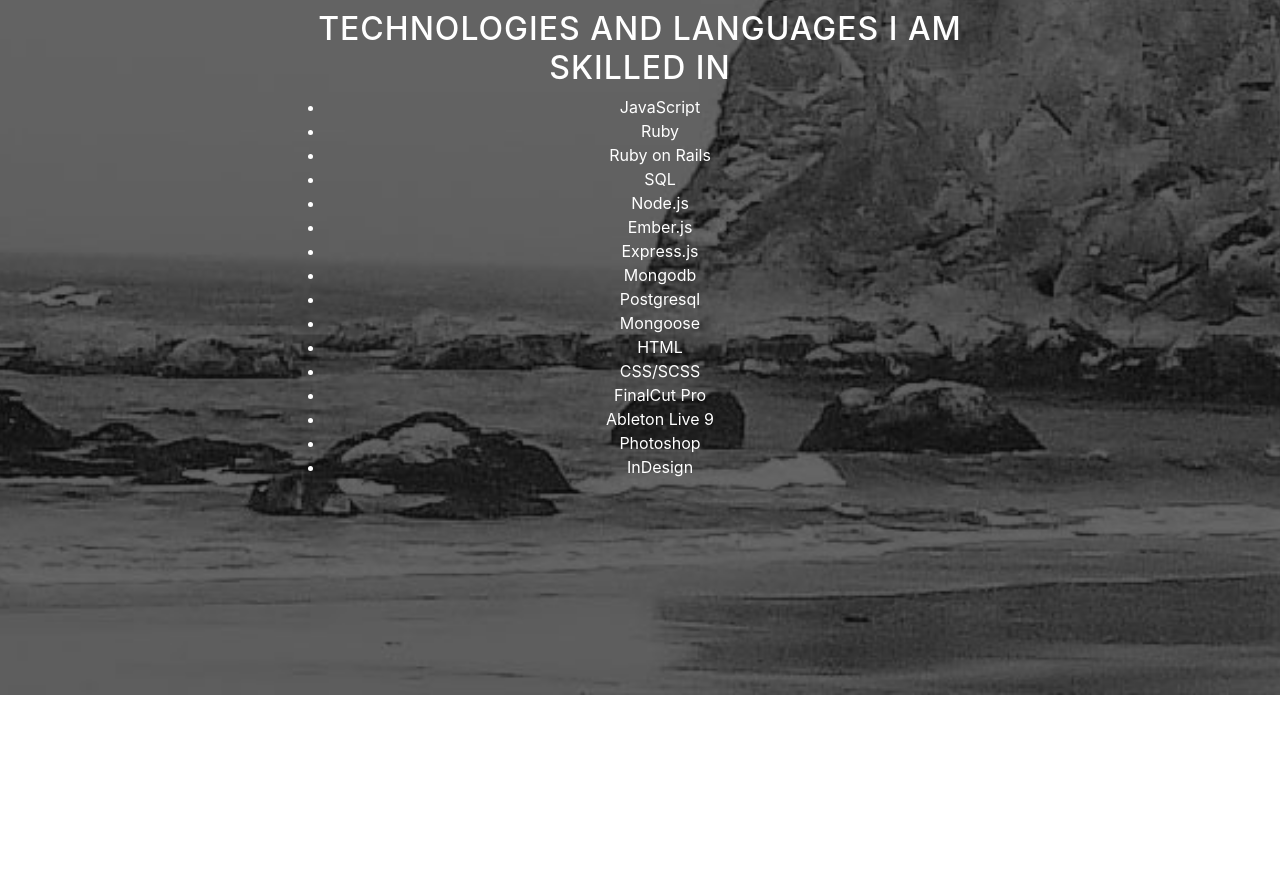
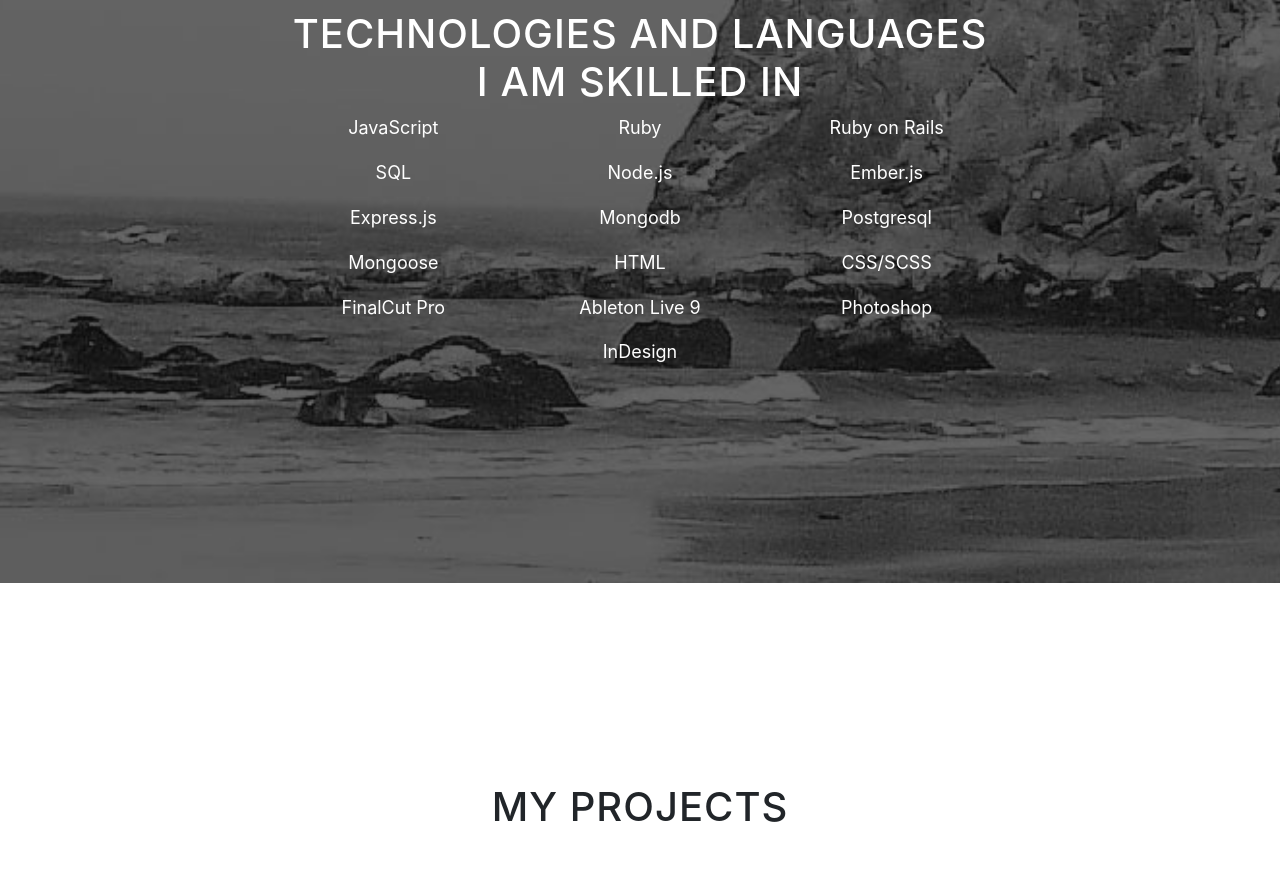
Before and after one commit to myerscm/my-portfolio, a website with bundled scripts: page index.html in a window 1280 px wide. Shown: the part 1612-2504 px from the top of the page. Built offline with nearby package versions, Linux system fonts and the light colour scheme.

Commit message:
Add Projects section, landing page background image
Both of these sections need more work ASAP, pushing for outcomes review

```diff
--- a/index.html
+++ b/index.html
@@ -42,6 +42,9 @@
               <a class="nav-link js-scroll-trigger" href="#download">Skills</a>
             </li>
             <li class="nav-item">
+              <a class="nav-link js-scroll-trigger" href="#projects">Projects</a>
+            </li>
+            <li class="nav-item">
               <a class="nav-link js-scroll-trigger" href="#contact">Contact</a>
             </li>
           </ul>
@@ -56,7 +59,7 @@
           <div class="row">
             <div class="col-lg-8 mx-auto">
               <h1 class="brand-heading">Connor Myers</h1>
-              <p class="intro-text">A passionate web developer looking for challenges and impactful work. I strive to make each project feel like a world of its own.</p>
+              <p class="intro-text">A full stack web developer looking for challenges and impactful work. I strive to make each project feel like a world of its own.</p>
               <a href="#about" class="btn btn-circle js-scroll-trigger">
                 <i class="fa fa-angle-double-down animated"></i>
               </a>
@@ -85,35 +88,70 @@
     <section id="download" class="download-section content-section text-center">
       <div class="container">
         <div class="col-lg-8 mx-auto">
-          <h2>Technologies and languages I am skilled in</h2>
-        <ul>
-          <li>JavaScript</li>
-          <li>Ruby</li>
-          <li>Ruby on Rails</li>
-          <li>SQL</li>
-          <li>Node.js</li>
-          <li>Ember.js</li>
-          <li>Express.js</li>
-          <li>Mongodb</li>
-          <li>Postgresql</li>
-          <li>Mongoose</li>
-          <li>HTML</li>
-          <li>CSS/SCSS</li>
-          <li>FinalCut Pro</li>
-          <li>Ableton Live 9</li>
-          <li>Photoshop</li>
-          <li>InDesign</li>
-        </ul>
+          <h1>Technologies and languages I am skilled in</h1>
+        <div class="row">
+          <p class="col-lg-4">JavaScript</p>
+          <p class="col-lg-4">Ruby</p>
+          <p class="col-lg-4">Ruby on Rails</p>
+        </div>
+        <div class="row">
+          <p class="col-lg-4">SQL</p>
+          <p class="col-lg-4">Node.js</p>
+          <p class="col-lg-4">Ember.js</p>
+        </div>
+        <div class="row">
+          <p class="col-lg-4">Express.js</p>
+          <p class="col-lg-4">Mongodb</p>
+          <p class="col-lg-4">Postgresql</p>
+        </div>
+        <div class="row">
+          <p class="col-lg-4">Mongoose</p>
+          <p class="col-lg-4">HTML</p>
+          <p class="col-lg-4">CSS/SCSS</p>
+        </div>
+        <div class="row">
+          <p class="col-lg-4">FinalCut Pro</p>
+          <p class="col-lg-4">Ableton Live 9</p>
+          <p class="col-lg-4">Photoshop</p>
+        </div>
+          <p>InDesign</p>
         </div>
       </div>
     </section>
+    <!-- Project Section -->
+<section id="projects" class="content-section text-center">
+  <div class="container">
+    <div class="row">
+      <div class="col-lg-8 mx-auto">
+        <h1> My Projects </h1>
 
+      </div>
+    </div>
+  </div>
+</section>
     <!-- Contact Section -->
     <section id="contact" class="content-section text-center">
       <div class="container">
         <div class="row">
           <div class="col-lg-8 mx-auto">
             <h2>Get in touch with me!</h2>
+            <!-- <a class="btn btn-xl btn-outline-light" href="" data-toggle="modal" data-target="#modal-agreement"> -->
+          <a href="img/Resume.pdf" class="btn btn-xl btn-outline-light">
+            <i class="fa fa-file-text mr-2"></i>
+            Take a look at my resume!
+          </a>
+<div class="modal fade" id="modal-agreement">
+      <div class="modal-dialog modal-lg" role="document">
+        <div class="modal-content">
+          <div class="modal-body">
+            <button type="button" class="close" data-dismiss="modal" aria-label="Close">
+              <span aria-hidden="true">&times;</span>
+            </button>
+            <object type="application/pdf" data="img/Resume.pdf" width="100%" height="500" style="height: 85vh;">No Support</object>
+          </div>
+        </div><!-- /.modal-content -->
+      </div><!-- /.modal-dialog -->
+    </div><!-- /.modal -->
             <ul class="list-inline banner-social-buttons">
               <li class="list-inline-item">
                 <a href="https://www.linkedin.com/in/myerscm/" class="btn btn-default btn-lg">
--- a/scss/grayscale.scss
+++ b/scss/grayscale.scss
@@ -137,7 +137,7 @@
   text-align: center;
 
   color: white;
-  background: url('../img/intro-bg.jpg') no-repeat bottom center scroll;
+  background: url('../img/Me.png') no-repeat bottom center scroll;
   background-color: black;
   -webkit-background-size: cover;
   -moz-background-size: cover;
@@ -199,7 +199,7 @@
 
 .download-section {
   color: white;
-  background: url('../img/downloads-bg.jpg') no-repeat center center scroll;
+  background: url('../img/Me.png') no-repeat center center scroll;
   background-color: black;
   -webkit-background-size: cover;
   -moz-background-size: cover;
```
Also changed, not shown: css/grayscale.css, css/grayscale.min.css, img/Me.png (added), img/moodring.jpg (renamed from moodring.jpg), img/tictactoe.jpg (renamed from tictactoe.jpg), 2 other files.
